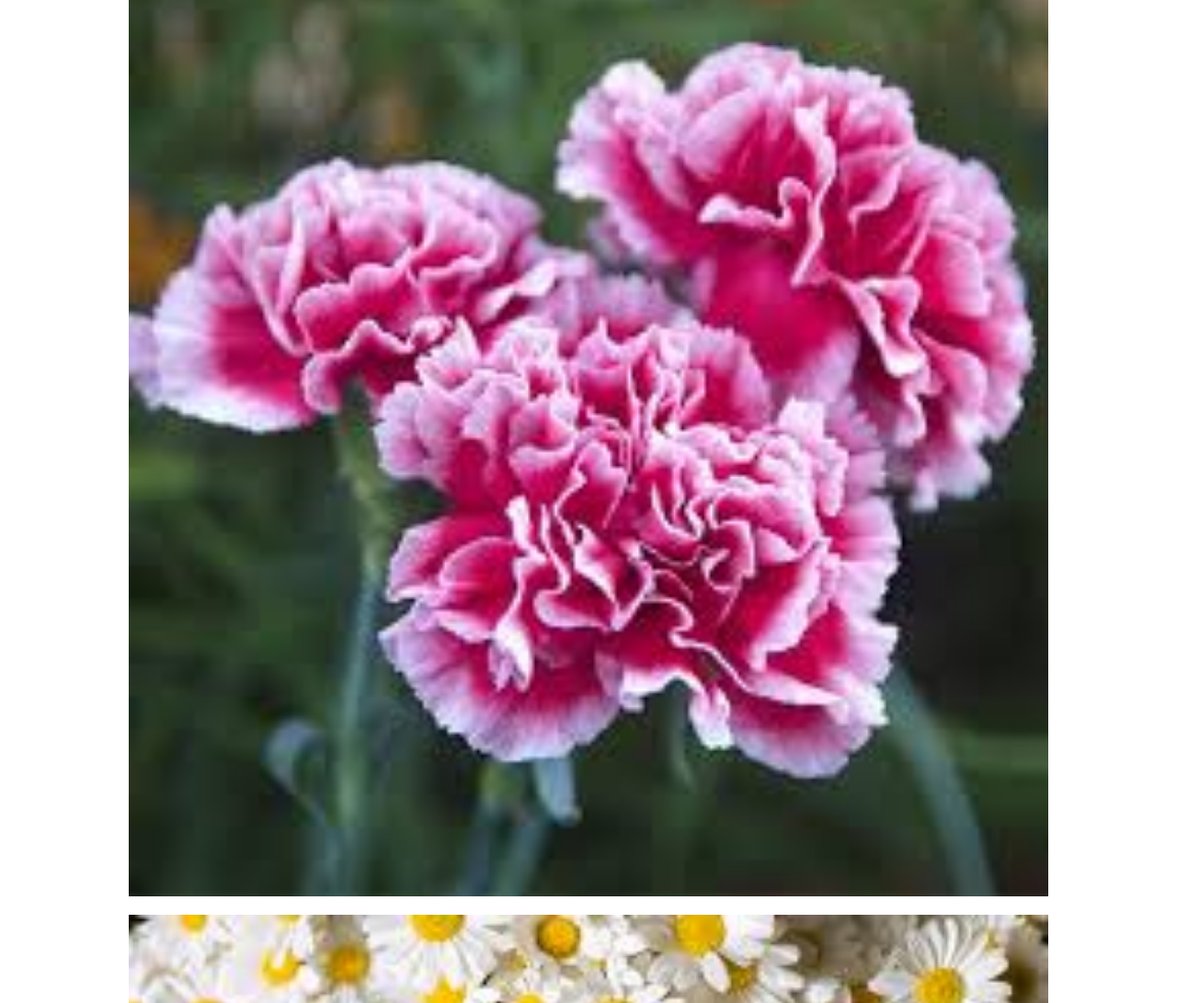
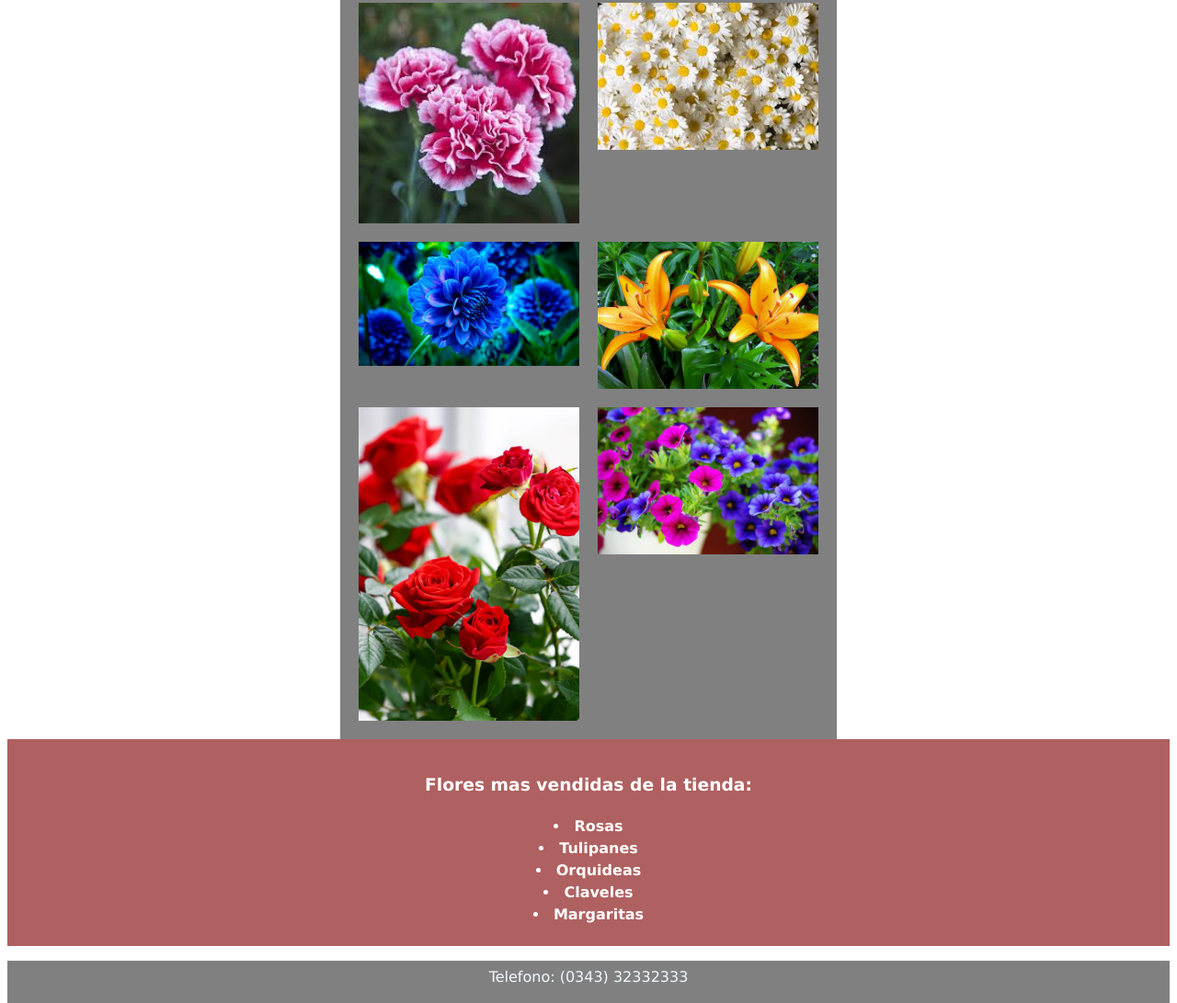
Before and after one commit to ffumaneri/2024-tp1-html, a plain HTML site: page tp1-lab4/index.html in a window 1280 px wide. Shown: the part 981-2072 px from the top of the page at 92% size. Drawn offline with Linux system fonts and the light colour scheme.

Commit message:
Modificacion y mejora de la pagina principal

```diff
--- a/tp1-lab4/estilos.css
+++ b/tp1-lab4/estilos.css
@@ -12,7 +12,7 @@ p{
 }
 
 img{
-    height: 300px;
+    height: 200px;
 }
 
 .rosa{
@@ -56,25 +56,70 @@ img{
 
 .fotos{
 
-    display: grid;
+    background-color: gray;
+    display:grid;
     grid-template-columns: 1fr;
     gap: 20px;
     padding:20px;
-    max-width: 1000px;
+    max-width: 500px;
     margin: auto;
+    text-align: center;
+}
+
+.fotos h2 {
+    color:aliceblue;
+    grid-column: 1 / -1;
+    margin-bottom: 20px;
+
+}
+
+.fotos .imagenes-grid {
+    display: grid;
+    grid-template-columns: repeat(2, 1fr); /* Dos columnas de igual tamaño para las imágenes */
+    gap: 20px; /* Espacio entre las imágenes */
+    width: 100%; /* Asegura que la cuadrícula ocupe el ancho completo del contenedor */
 }
 
 .fotos img{
     width: 100%;
     height: auto;
+    transition: transform 0.3s ease, box-shadow 0.3s ease;
+}
+
+.fotos img:hover {
+    transform: translateY(-10px);
+    box-shadow: 0px 10px 15px rgba(0,0,0,03);
 }
 
 .fVendidas{
     background-color: rgba(133, 13, 13, 0.655);
     color:#fff;
+    padding:20px;
+    display: flex;
+    flex-direction: column;
     align-items: center;
     text-align: center;
-    padding:20px;
+}
+
+.fVendidas h3 {
+    margin-bottom: 20px;
+}
+
+.fVendidas ul{
+    list-style-position: inside;
+    padding-left: 0;
+    margin: 0;
+}
+
+.fVendidas li{
+    margin: 5px 0;
+    list-style-type: disc;
+}
+
+.fVendidas a {
+    text-decoration: none;
+    color: white;
+    font-weight: bold;
 }
 
 footer{
--- a/tp1-lab4/index.html
+++ b/tp1-lab4/index.html
@@ -18,22 +18,28 @@
     <!--Seccion de muestra de fotos-->
    <section class="fotos">
     <h2>Aqui pordras ver algunas de nuestras flores: </h2>
-    <img src="images/imagen-clavel.jpg" alt="Imagen de claveles" class="clavel">
-    <img src="images/imagen-margarita.jpg" alt="Imagen de margaritas" height="300px"><br>
-    <img src="images/imagen-flores.jpg" alt="Imagen de flores" height="300px">
-    <img src="images/imagen-flores2.jpg" alt="Imagen de flores" height="300px">
+    <div class="imagenes-grid">
+        <img src="images/imagen-clavel.jpg" alt="Imagen de claveles">
+        <img src="images/imagen-margarita.jpg" alt="Imagen de margaritas">
+        <img src="images/imagen-flores.jpg" alt="Imagen de flores">
+        <img src="images/imagen-flores2.jpg" alt="Imagen de flores">
+        <img src="images/imagen-rosa2.jpg" alt="Imagen de rosas">
+        <img src="images/imagen-petunias.jpg" alt="Imagen de petunias">
+    </div>
    </section>
 
    <!-- Seccion de flores mas vendidas-->
    <section class="fVendidas">
     <h3>Flores mas vendidas de la tienda: </h3>
-    <ul>
-        <li><a href="rosas.html">Rosas</a></li><br>
-        <li><a href="tulipanes.html">Tulipanes</a></li><br>
-        <li><a href="orquideas.html">Orquideas</a></li><br>
-        <li><a href="claveles.html">Claveles</a></li><br>
-        <li><a href="margaritas.html">Margaritas</a></li>
-       </ul>
+    <div class="dVendidas">
+        <ul>
+            <li><a href="rosas.html">Rosas</a></li>
+            <li><a href="tulipanes.html">Tulipanes</a></li>
+            <li><a href="orquideas.html">Orquideas</a></li>
+            <li><a href="claveles.html">Claveles</a></li>
+            <li><a href="margaritas.html">Margaritas</a></li>
+           </ul>
+    </div>
    </section>
 </body>
 <footer>
```
Also changed, not shown: tp1-lab4/images/imagen-petunias.jpg (added), tp1-lab4/images/imagen-rosa2.jpg (added).
